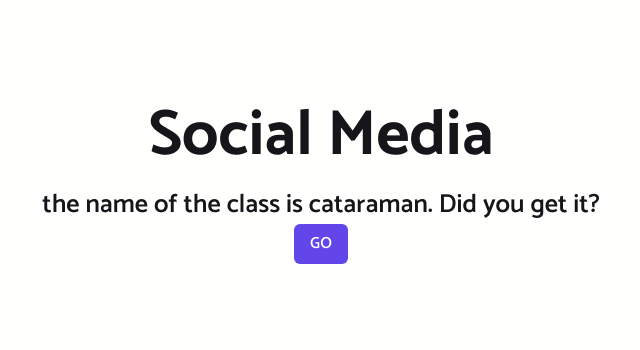
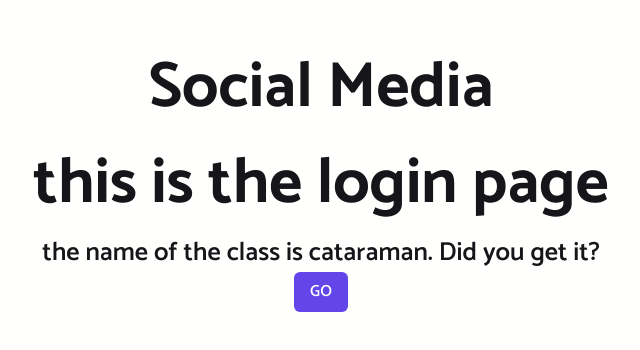
Before and after one commit to jay-rajput30/cosportsFE, a React (Create React App) app in the folder cosports/: page /login in a window 1280 px wide. Shown: the part 224-574 px from the top of the page, without its empty margins (319-959 px from the left). Built offline with nearby package versions, Linux system fonts and the light colour scheme.

Commit message:
feat: added routing pages with react router

```diff
--- a/cosports/package.json
+++ b/cosports/package.json
@@ -7,9 +7,11 @@
     "@testing-library/jest-dom": "^4.2.4",
     "@testing-library/react": "^9.5.0",
     "@testing-library/user-event": "^7.2.1",
+    "history": "^5.2.0",
     "react": "^17.0.2",
     "react-dom": "^17.0.2",
     "react-redux": "^7.2.6",
+    "react-router-dom": "^6.2.1",
     "react-scripts": "5.0.0"
   },
   "scripts": {
--- a/cosports/src/App.js
+++ b/cosports/src/App.js
@@ -1,13 +1,19 @@
 import React from "react";
-import logo from "./logo.svg";
-import { Counter } from "./features/counter/Counter";
 import "./App.css";
+import { Route, Routes } from "react-router-dom";
+import Login from "./pages/Login";
+import SignUp from "./pages/SignUp";
 
 function App() {
   return (
     <div className="App">
       <header className="App-header">
         <h1>Social Media</h1>
+        <Routes>
+          <Route path="/login" element={<Login />} />
+          <Route path="/signup" element={<SignUp />} />
+        </Routes>
+
         <p>the name of the class is cataraman. Did you get it?</p>
         <button>GO</button>
         {/* <Counter /> */}
--- a/cosports/src/index.css
+++ b/cosports/src/index.css
@@ -155,3 +155,8 @@ button:hover {
 button:active {
   transform: scale(0.97);
 }
+
+li,
+ol {
+  list-style-type: none;
+}
--- a/cosports/src/index.js
+++ b/cosports/src/index.js
@@ -4,12 +4,15 @@ import "./index.css";
 import App from "./App";
 import { store } from "./app/store";
 import { Provider } from "react-redux";
+import { BrowserRouter as Router } from "react-router-dom";
 
 ReactDOM.render(
   <React.StrictMode>
-    <Provider store={store}>
-      <App />
-    </Provider>
+    <Router>
+      <Provider store={store}>
+        <App />
+      </Provider>
+    </Router>
   </React.StrictMode>,
   document.getElementById("root")
 );
--- /dev/null
+++ b/cosports/src/pages/Feeds.jsx
@@ -0,0 +1,5 @@
+const Feeds = () => {
+  return <h1>this is the feeds page</h1>;
+};
+
+export default Feeds;
--- /dev/null
+++ b/cosports/src/pages/Login.jsx
@@ -0,0 +1,5 @@
+const Login = () => {
+  return <h1>this is the login page</h1>;
+};
+
+export default Login;
--- /dev/null
+++ b/cosports/src/pages/Profile.jsx
@@ -0,0 +1,5 @@
+const Profile = () => {
+  return <h1>this is the profile page</h1>;
+};
+
+export default Profile;
--- /dev/null
+++ b/cosports/src/pages/SignUp.jsx
@@ -0,0 +1,5 @@
+const SignUp = () => {
+  return <h1>this is the sign page</h1>;
+};
+
+export default SignUp;
```
Also changed, not shown: 1 other file (tests, documents, lock files or other folders).
